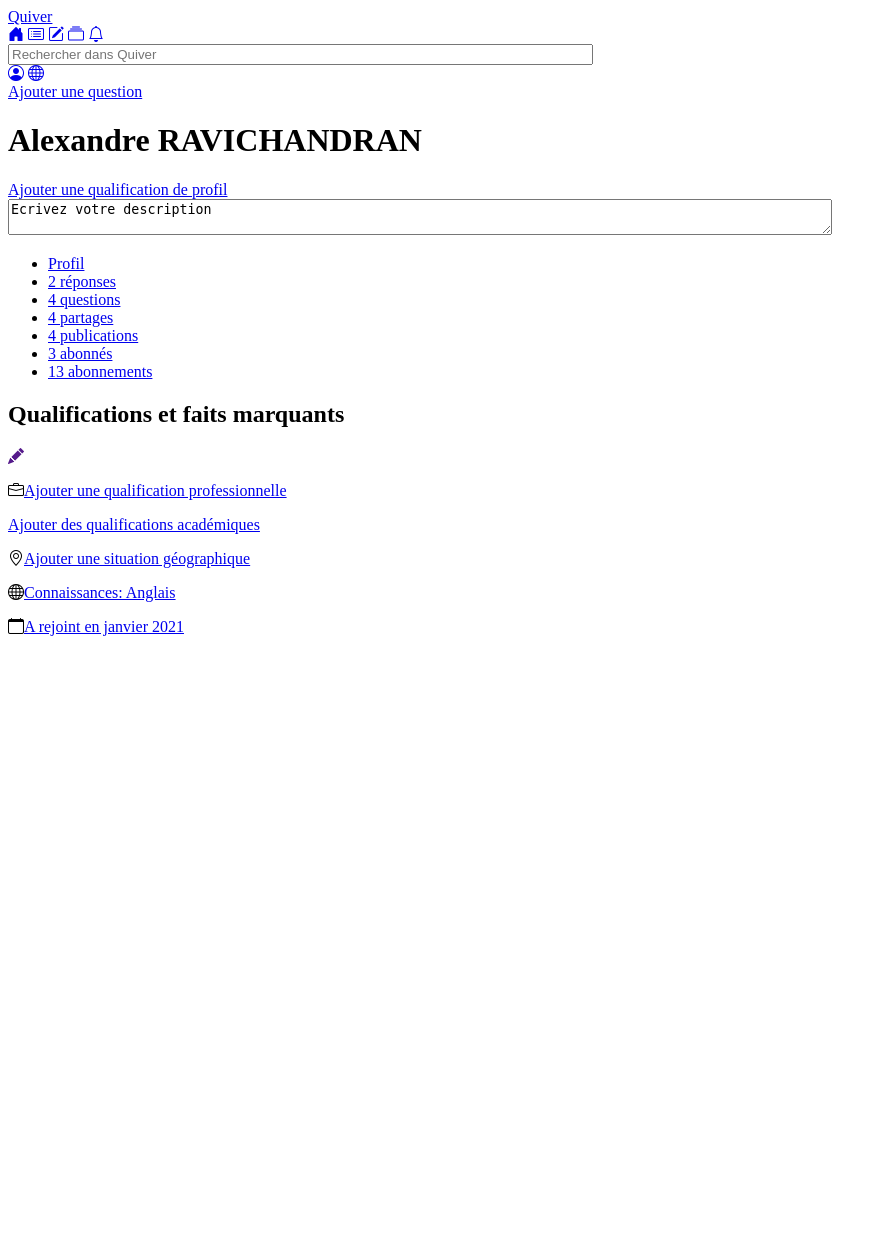
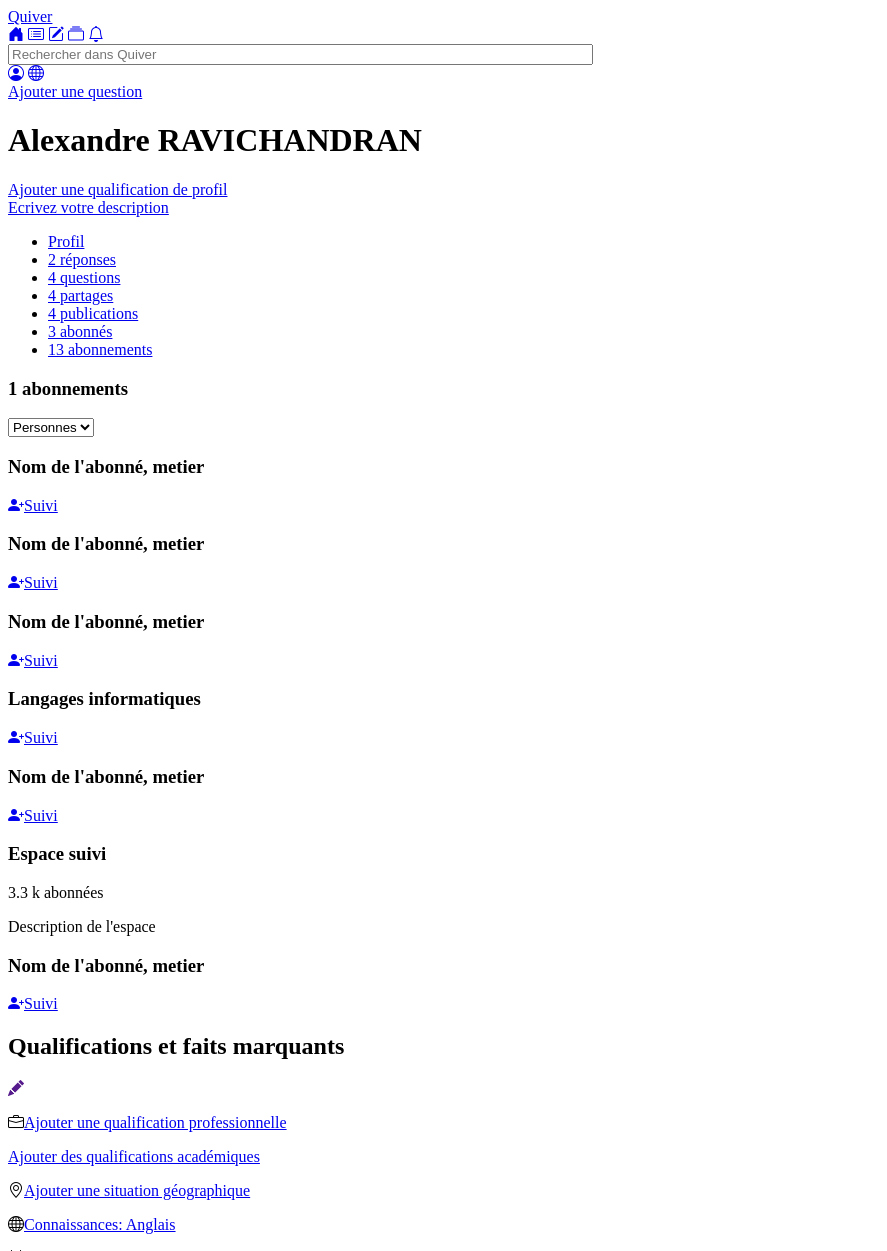
Before and after one commit to AlexandreRavichandran/Quiver, a Symfony app: template templates/user/index.html.twig in a window 1280 px wide. Shown: the top 1251 px of the page, without its empty margins (0-887 px from the left). Before the commit the page ends 636 px from the top, so only its background shows below. Run offline with Twig, Linux system fonts and the light colour scheme; the template is opened without the code that fills it, so the values that code supplies are empty; some libraries are stand-ins or nearby versions.

Commit message:
Create user page partials

```diff
--- a/templates/user/index.html.twig
+++ b/templates/user/index.html.twig
@@ -11,20 +11,23 @@
                     <a href="#" class="block text-center font-semibold text-gray-400">Ajouter une qualification de profil</a>
                 </div>
                 <div class="mt-4">
-                    <textarea class="block w-100" name="" id="" cols="100%">Ecrivez votre description</textarea>
+                   <a href="#" class="block text-gray-400">Ecrivez votre description</a>
                 </div>
                 <div>
                     <nav class="border-b-2 border-t-2">
                         <ul class="flex">
                             <li class="list-item mr-4 mb-0 py-4 profileActive"><a href="#">Profil</a></li>
                             <li class="list-item mr-4 mb-0 py-4"><a href="#">2 réponses</a></li>
-                            <li class="list-item mr-4 mb-0 py-4"> <a href="#">4 questions</a></li>
-                            <li class="list-item mr-4 mb-0 py-4"> <a href="#">4 partages</a></li>
-                            <li class="list-item mr-4 mb-0 py-4"> <a href="#">4 publications</a></li>
-                            <li class="list-item mr-4 mb-0 py-4"> <a href="#">3 abonnés</a></li>
-                            <li class="list-item mr-4 mb-0 py-4"> <a href="#">13 abonnements</a></li>
+                            <li class="list-item mr-4 mb-0 py-4"><a href="#">4 questions</a></li>
+                            <li class="list-item mr-4 mb-0 py-4"><a href="#">4 partages</a></li>
+                            <li class="list-item mr-4 mb-0 py-4"><a href="#">4 publications</a></li>
+                            <li class="list-item mr-4 mb-0 py-4"><a href="#">3 abonnés</a></li>
+                            <li class="list-item mr-4 mb-0 py-4"><a href="#">13 abonnements</a></li>
                         </ul>
                     </nav>
+                </div>
+                <div class="content">
+                    {% include 'user/partials/_subscription.html.twig' %}
                 </div>
             </div>
             <div class="col-span-3 bg-white p-4">
--- /dev/null
+++ b/templates/user/partials/_answer.html.twig
@@ -0,0 +1,6 @@
+<div class="header border-b-2">
+    <h3 class="font-semibold"> 0 réponses </h3>
+</div>
+<div class="answers">
+
+</div>
--- /dev/null
+++ b/templates/user/partials/_question.html.twig
@@ -0,0 +1,6 @@
+<div class="header border-b-2">
+    <h3 class="font-semibold"> 0 questions </h3>
+</div>
+<div class="questions">
+
+</div>
--- /dev/null
+++ b/templates/user/partials/_subscription.html.twig
@@ -0,0 +1,39 @@
+<div class="header border-b-2 flex justify-between p-4">
+    <h3 class="font-semibold"> 1 abonnements </h3>
+    <select name="" id="">
+        <option value="" selected>Personnes</option>
+        <option value="">Espaces</option>
+        <option value="">Sujets</option>
+    </select>
+</div>
+<div class="subscriptions">
+    <div class="border-b-2 flex justify-between p-4">
+        <h3 class="font-black align-center">Nom de l'abonné, <span class="font-semibold text-gray-400">metier</span></h3>
+        <a href="#" class="pl-4 pr-4 w-32 block text-center rounded-full border bg-indigo-100 hover:bg-indigo-200"><i class="bi bi-person-plus-fill mr-3"></i>Suivi</a>
+    </div>
+    <div class="border-b-2 flex justify-between p-4">
+        <h3 class="font-black align-center">Nom de l'abonné, <span class="font-semibold text-gray-400">metier</span></h3>
+        <a href="#" class="pl-4 pr-4 w-32 block text-center rounded-full border bg-indigo-100 hover:bg-indigo-200"><i class="bi bi-person-plus-fill mr-3"></i>Suivi</a>
+    </div>
+    <div class="border-b-2 flex justify-between p-4">
+        <h3 class="font-black align-center">Nom de l'abonné, <span class="font-semibold text-gray-400">metier</span></h3>
+        <a href="#" class="pl-4 pr-4 w-32 block text-center rounded-full border bg-indigo-100 hover:bg-indigo-200"><i class="bi bi-person-plus-fill mr-3"></i>Suivi</a>
+    </div>
+    <div class="border-b-2 flex justify-between p-4">
+        <h3 class="font-black align-center">Langages informatiques</span></h3>
+        <a href="#" class="pl-4 pr-4 w-32 block text-center rounded-full border bg-indigo-100 hover:bg-indigo-200"><i class="bi bi-person-plus-fill mr-3"></i>Suivi</a>
+    </div>
+    <div class="border-b-2 flex justify-between p-4">
+        <h3 class="font-black align-center">Nom de l'abonné, <span class="font-semibold text-gray-400">metier</span></h3>
+        <a href="#" class="pl-4 pr-4 w-32 block text-center rounded-full border bg-indigo-100 hover:bg-indigo-200"><i class="bi bi-person-plus-fill mr-3"></i>Suivi</a>
+    </div>
+    <div class="border-b-2 p-4">
+        <h3 class="font-black align-center">Espace suivi</h3>
+        <p class="font-semibold text-gray-300">3.3 k abonnées</p>
+        <p>Description de l'espace</p>
+    </div>
+    <div class="border-b-2 flex justify-between p-4">
+        <h3 class="font-black align-center">Nom de l'abonné, <span class="font-semibold text-gray-400">metier</span></h3>
+        <a href="#" class="pl-4 pr-4 w-32 block text-center rounded-full border bg-indigo-100 hover:bg-indigo-200"><i class="bi bi-person-plus-fill mr-3"></i>Suivi</a>
+    </div>
+</div>
```
Also changed, not shown: templates/user/partials/_profile.html.twig (added, +10 -0 lines), templates/user/partials/_subscriber.html.twig (added, +21 -0 lines).
